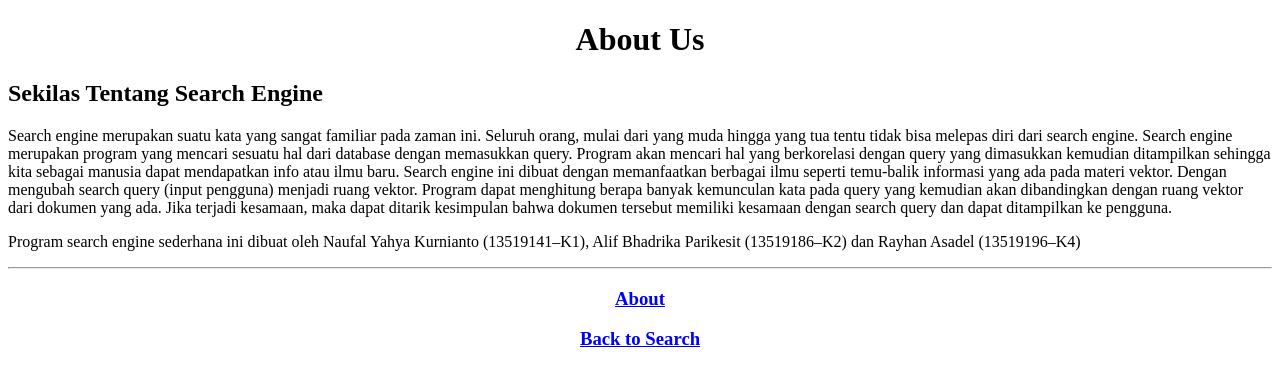
After one commit to RayhanAsadel/Algeo02-19141, a Flask app: page /about in a window 1280 px wide. The commit adds this page. Shown: the top 386 px of the page. Run offline with Flask 2, Linux system fonts and the light colour scheme.

Commit message:
Update Templates penambahan halaman About

```diff
--- /dev/null
+++ b/src/templates/about.html
@@ -0,0 +1,25 @@
+<!DOCTYPE html>
+<html lang="en">
+<head>
+    <meta charset="UTF-8">
+    <meta name="viewport" content="width=device-width, initial-scale=1.0">
+    <title>Tubes Simple Search Engine</title>
+</head>
+<body>
+    <p><center> <h1> About Us </center> </h1> </p>
+    <p><left> <font color=#000000><h2> Sekilas Tentang Search Engine </font></left> </h2> </p>
+
+    <p><left>Search engine merupakan suatu kata yang sangat familiar pada zaman ini. Seluruh orang, mulai dari yang muda hingga yang tua tentu tidak bisa melepas diri dari search engine. Search engine merupakan program yang mencari sesuatu hal dari database dengan memasukkan query.
+        Program akan mencari hal yang berkorelasi dengan query yang dimasukkan kemudian ditampilkan sehingga kita sebagai manusia dapat mendapatkan info atau ilmu baru. Search engine ini dibuat dengan memanfaatkan berbagai ilmu seperti temu-balik informasi yang ada pada materi vektor.
+        Dengan mengubah search query (input pengguna) menjadi ruang vektor. Program dapat menghitung berapa banyak kemunculan kata pada query yang kemudian akan dibandingkan dengan ruang vektor dari dokumen yang ada. Jika terjadi kesamaan, maka dapat ditarik kesimpulan bahwa dokumen tersebut memiliki kesamaan dengan search query dan dapat ditampilkan ke pengguna.
+        </left></p>
+    <p><left>Program search engine sederhana ini dibuat oleh Naufal Yahya Kurnianto (13519141–K1),
+        Alif Bhadrika Parikesit (13519186–K2) dan
+        Rayhan Asadel (13519196–K4)
+        </left></p>
+    <hr />
+    <center><a href = "/about" target = "_self"><font color=#0000ff><h3>About</h3></font></a></center>
+    <center><a href = "/" target = "_self"><font color=#0000ff><h3>Back to Search</h3></font></a></center>
+
+</body>
+</html>
--- a/src/templates/search2.html
+++ b/src/templates/search2.html
@@ -10,7 +10,7 @@
     <p><left><h3>Daftar Dokumen:</h3></left></p>
     <form  method = "POST"
         enctype = "multipart/form-data">
-        <input type="file" name="dokumentxt" accept="text/plain" multiple='' />
+        <input type="file" name="file[]" accept="text/plain" multiple='' />
         <input type = "submit"/>
     </form>
     <form>
@@ -20,7 +20,7 @@
     <p><left><h3> Hasil pencarian: (diurutkan dari tingkat kesamaan tertinggi) </h3></left></p>
     <p><left><h3> Menampilkan dokumen tapi belom </h3></left></p>
     <hr />
-    <p>Perihal nanti ajalah</p>
+    <center><a href = "/about" target = "_self"><font color=#0000ff><h3>About</h3></font></a></center>
 
 </body>
 </html>
--- a/src/templates/search2uploadsucces.html
+++ b/src/templates/search2uploadsucces.html
@@ -12,7 +12,7 @@
     <p><left><h3>Daftar Dokumen:</h3></left></p>
     <form  method = "POST"
         enctype = "multipart/form-data">
-        <input type="file" name="dokumentxt" accept="text/plain" />
+        <input type="file" name="file[]" accept="text/plain" multiple="" />
         <input type = "submit"/>
     </form>
     <form>
@@ -22,7 +22,7 @@
     <p><left><h3> Hasil pencarian: (diurutkan dari tingkat kesamaan tertinggi) </h3></left></p>
     <p><left><h3> Menampilkan dokumen tapi belom </h3></left></p>
     <hr />
-    <p>Perihal nanti ajalah</p>
+    <center><a href = "/about" target = "_self"><font color=#0000ff><h3>About</h3></font></a></center>
 
 </body>
 </html>
```
